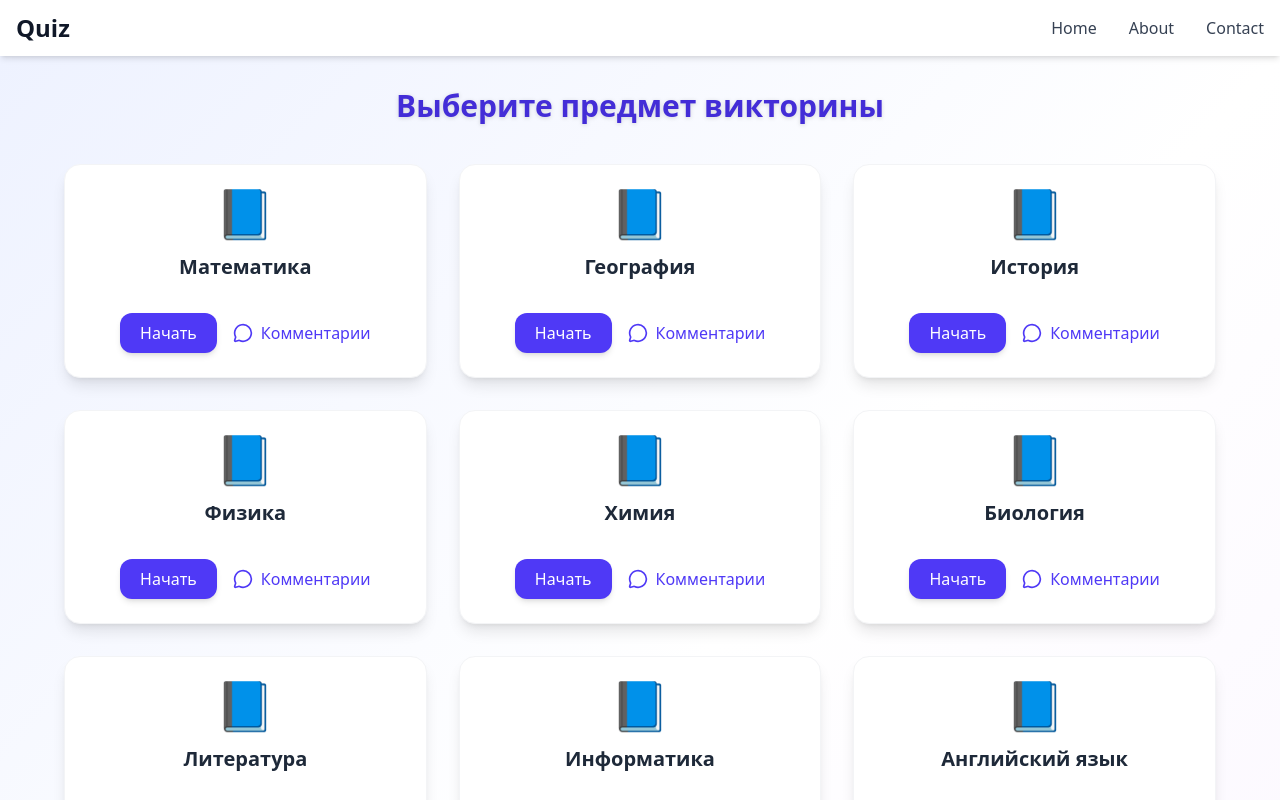
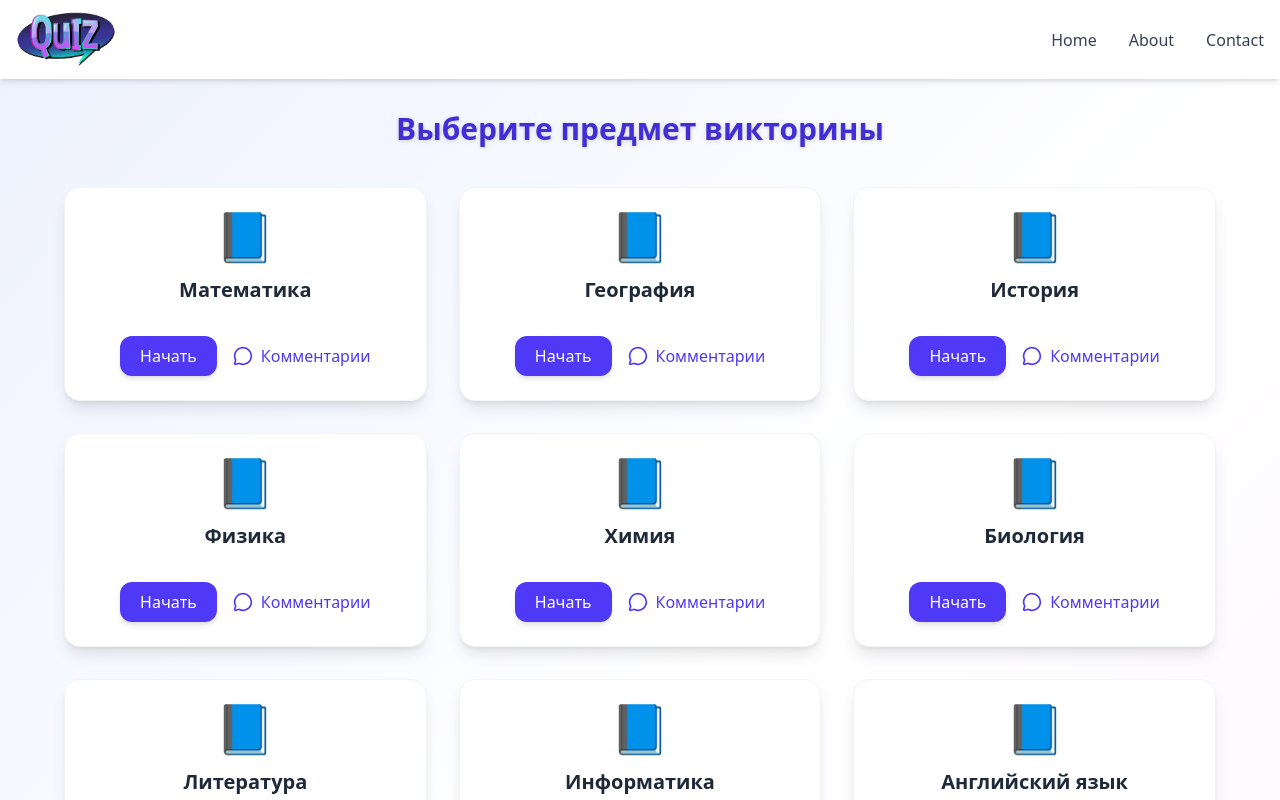
Before and after one commit to SayfovAliakbar/Quiz, a Next.js app: page / in a window 1280 px wide. Shown: the top 800 px of the page. Built offline with nearby package versions, Linux system fonts and the light colour scheme; data requests are answered from the project's data file.

Commit message:
add logo

```diff
--- a/src/components/header/header.jsx
+++ b/src/components/header/header.jsx
@@ -1,13 +1,13 @@
+import React from 'react'
 import Link from 'next/link'
-import React from 'react'
+import logo from "../../shared/Без названия (2).jpg"
+import Image from 'next/image'
 
 const Header = () => {
 	return (
 		<header className="bg-white shadow-md sticky top-0 z-50">
 			<div className="max-w-7xl mx-auto px-4 py-3 flex items-center justify-between">
-				<h1 className="text-2xl font-bold text-gray-900">
-					Quiz
-				</h1>
+				<Image src={logo} alt='logo' height={30} width={100}/>
 				<nav>
 					<ul className="flex space-x-8">
 						<li>
```
Also changed, not shown: src/shared/Без названия (2).jpg (added).
